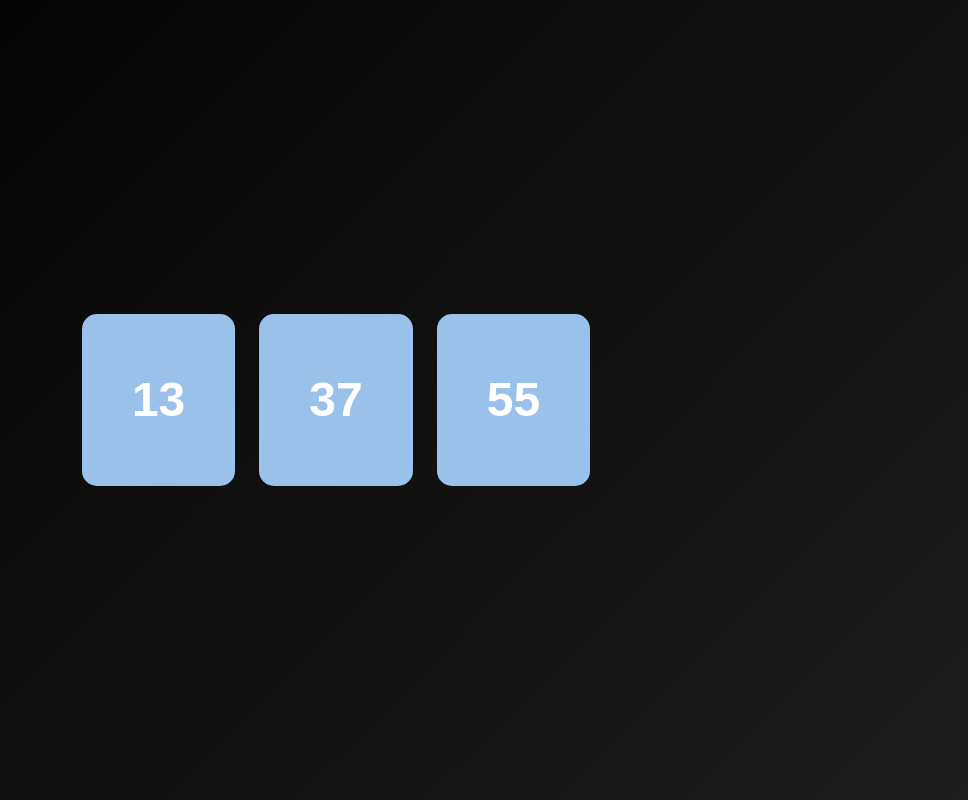
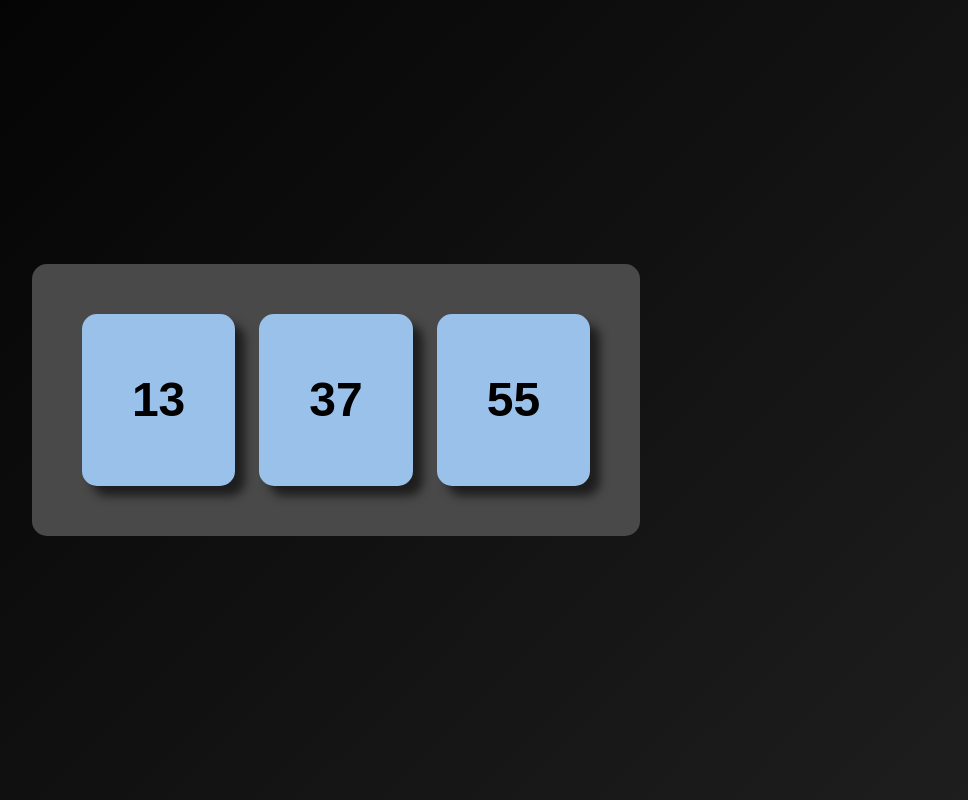
Before and after one commit to BrenoNosima/Relogio-Digital, a plain HTML site: page index.html in a window 1280 px wide. Shown: the whole page, without its empty margins (304-1272 px from the left). Drawn offline with nearby package versions, Linux system fonts and the light colour scheme.

Commit message:
Add +box and box shadow

```diff
--- a/styles.css
+++ b/styles.css
@@ -4,7 +4,7 @@ body {
   justify-content: center;
   align-items: center;
   background: linear-gradient(135deg, #000000, #1e1e1e);
-  color: white;
+  color: rgb(0, 0, 0);
   font-family: Arial, sans-serif;
 }
 
@@ -14,4 +14,11 @@ body {
   border-radius: 15px;
   background-color: rgb(153, 193, 233);
   padding: 50px;
+  box-shadow: #1e1e1e 10px 10px 10px;
 }
+
+.row{
+  border-radius: 15px;
+  background-color: rgb(73, 73, 73);
+  padding: 50px;
+}
```
